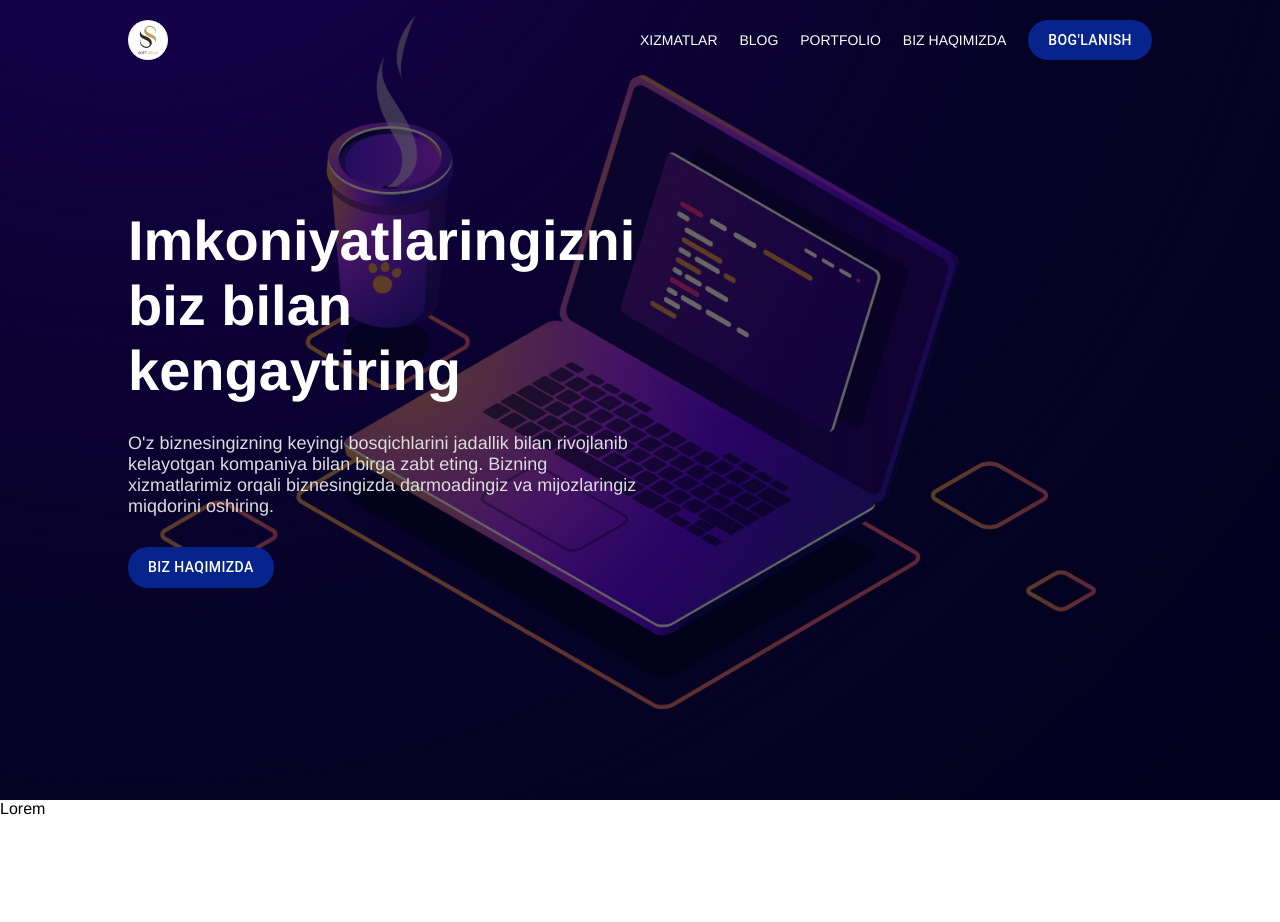
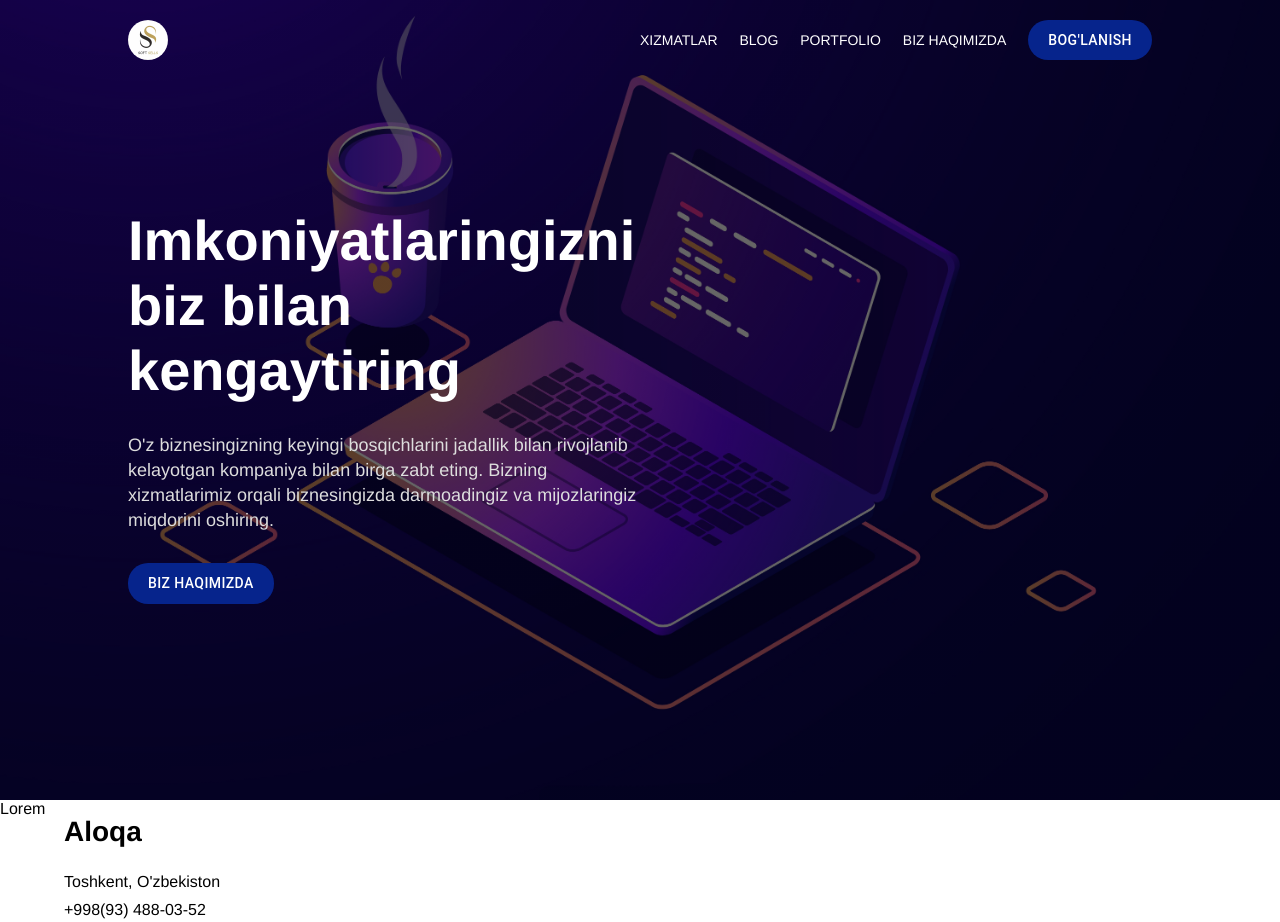
Before and after one commit to SoftSells-uz/SoftSells_client, a Next.js app: page / in a window 1280 px wide. Before the commit the page ends 818 px from the top, so only its background shows below. Built offline with nearby package versions, Linux system fonts and the light colour scheme.

Commit message:
Changed added

```diff
--- a/pages/index.js
+++ b/pages/index.js
@@ -1,6 +1,7 @@
 import Head from "next/head";
 import React from "react";
 import Layout from "src/layouts/Layout";
+import Contact from "../src/components/Contact";
 
 export default function Home() {
   return (
@@ -12,6 +13,7 @@ export default function Home() {
       </Head>
       <Layout>
         <main>Lorem</main>
+        <Contact />
       </Layout>
     </div>
   );
--- a/src/StyledComponents.jsx
+++ b/src/StyledComponents.jsx
@@ -38,7 +38,8 @@ export const StyledHeaderBox = styled(Box)({
   position: "relative",
   '@media (max-width: 576px)': {
     height: "80vh",
-  }
+  },
+  transition: "2s ease-in"
 });
 
 export const StyledNavbar = styled(Box)({
@@ -155,4 +156,28 @@ export const StyledHeaderParagraph = styled('p')({
   color: "#ddd",
   marginTop: '30px',
   marginBottom: '30px',
+  lineHeight: "25px",
 });
+
+// contact components
+
+export const StyledH1Contact = styled('h1')({
+  fontSize: "28px",
+  fontWeight: 800,
+  marginBottom: "28px",
+  lineHeight: 1,
+});
+
+export const StyledTitleContact = styled('p')({
+  fontWeight: 500,
+  marginBottom: "12px",
+  lineHeight: 1,
+  cursor: 'pointer',
+});
+
+export const StyledPhoneContact = styled('p')({
+  fontWeight: 300,
+  marginBottom: "4px",
+  lineHeight: 1,
+  cursor: 'pointer',
+});
--- /dev/null
+++ b/src/components/Contact.jsx
@@ -0,0 +1,23 @@
+import React from "react";
+import {Container, Grid} from "@mui/material";
+import {StyledH1Contact, StyledPhoneContact, StyledTitleContact} from "../StyledComponents";
+
+const Contact = () => {
+
+  return(
+    <Container>
+        <Grid container>
+            <Grid item xs={12} sm={12} md={4}>
+                <StyledH1Contact>Aloqa</StyledH1Contact>
+                <StyledTitleContact>Toshkent, O'zbekiston</StyledTitleContact>
+                <StyledPhoneContact>+998(93) 488-03-52</StyledPhoneContact>
+            </Grid>
+            <Grid item xs={12} sm={12} md={8}>
+
+            </Grid>
+        </Grid>
+    </Container>
+  )
+}
+
+export default Contact;
--- a/src/components/Navbar.jsx
+++ b/src/components/Navbar.jsx
@@ -24,13 +24,11 @@ const Navbar = () => {
 
   const toggleSideBar = () => setOpen(!open);
 
-  console.log(location)
-
   const listenScrollEvent = () => {
     if (window.scrollY > 80) {
-      setColor('#fff')
+      setColor({text: '#000', bg: "#fff"});
     } else {
-      setColor('')
+      setColor('');
     }
   }
 
@@ -39,21 +37,21 @@ const Navbar = () => {
   }, [])
   return (
     <StyledHeaderBox>
-      <StyledNavbar sx={{backgroundColor: color}}>
+      <StyledNavbar sx={{backgroundColor: color ? color.bg : ''}}>
         <StyledLogoWrapper sx={{flex: 1}}>
           <StyledLogo component='img' src='assets/softsells.jpg' />
         </StyledLogoWrapper>
         <StyledNavWrapper sx={{flex: 1}}>
-          <StyledNavLink href='/services'>
+          <StyledNavLink href='/services' sx={{color: color ? color.text : "#fff"}}>
             Xizmatlar
           </StyledNavLink>
-          <StyledNavLink href='/services'>
+          <StyledNavLink href='/services' sx={{color: color ? color.text : "#fff"}}>
             Blog
           </StyledNavLink>
-          <StyledNavLink href='/services'>
+          <StyledNavLink href='/services' sx={{color: color ? color.text : "#fff"}}>
             Portfolio
           </StyledNavLink>
-          <StyledNavLink href='/services'>
+          <StyledNavLink href='/services' sx={{color: color ? color.text : "#fff"}}>
             Biz haqimizda
           </StyledNavLink>
           <StyledContactButton>
```
